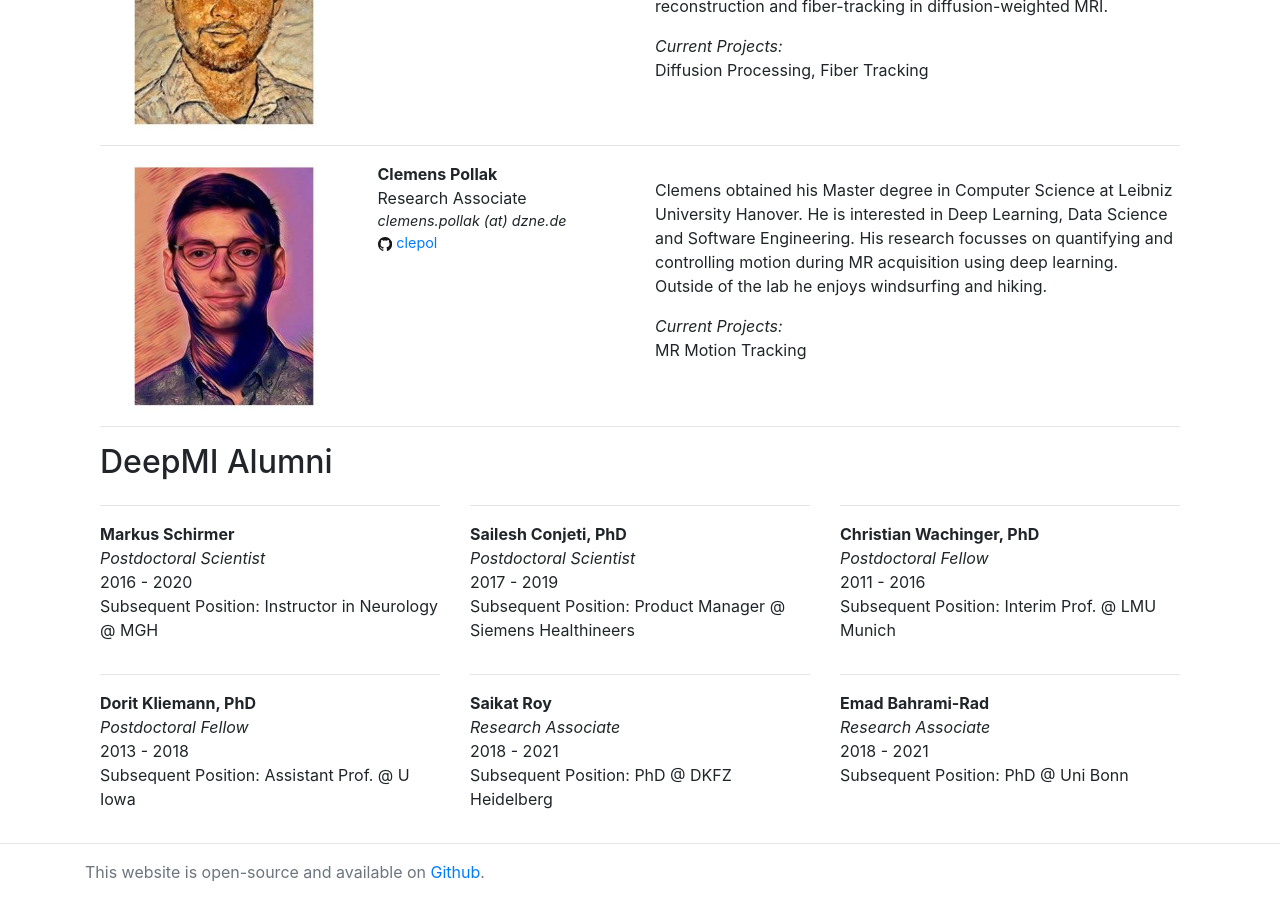
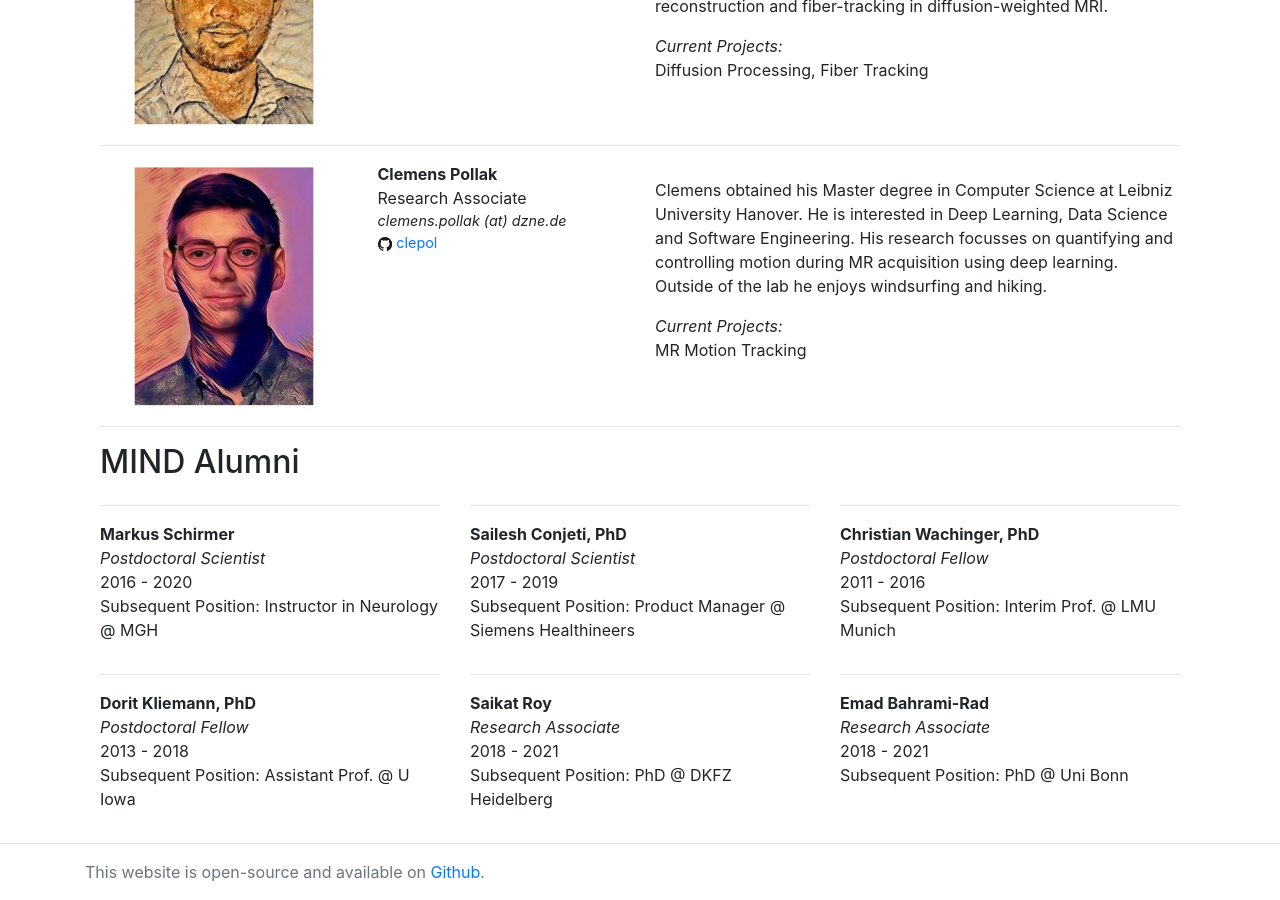
Before and after one commit to Deep-MI/Deep-MI.github.io, a Jekyll site: the page built from members/index.html, in a window 1280 px wide and 900 px high, scrolled down 2650 px. Built offline with Jekyll 4.4.1, drawn with Linux system fonts in a browser that asks for light colours; nearby versions of some CDN libraries; comment, search, counter and statistics services are not loaded.

Commit message:
Update members.html

```diff
--- a/_layouts/members.html
+++ b/_layouts/members.html
@@ -14,7 +14,7 @@
        </div>  -->
    </div>
 
-   <div class = "page header"><h2>DeepMI Alumni</h2></div>
+   <div class = "page header"><h2>MIND Alumni</h2></div>
    <div class ="row row-cols-1 row-cols-sm-2 row-cols-md-3">
    {% for alum in site.data.alumni %}
       <div class="col">
```
